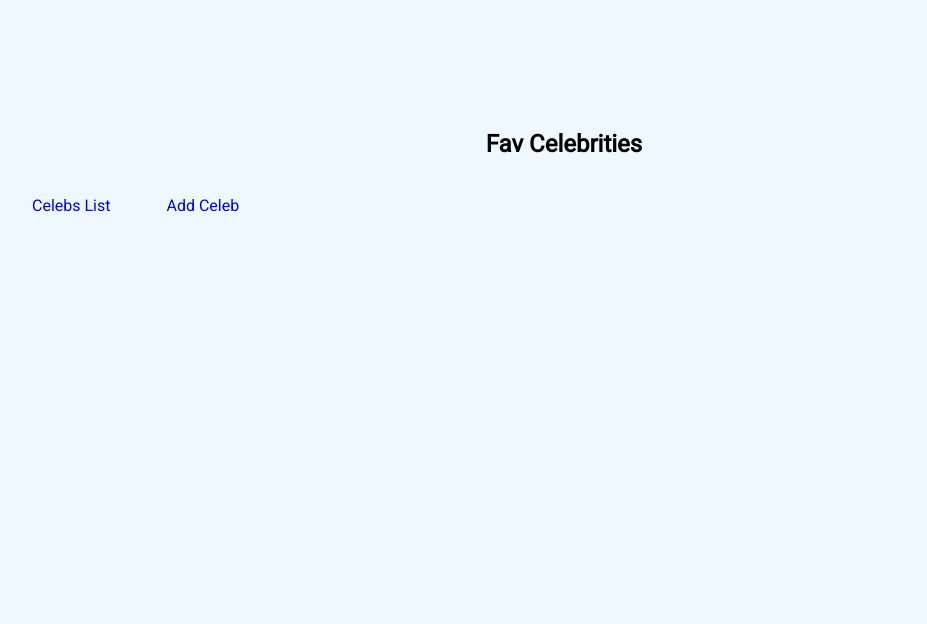
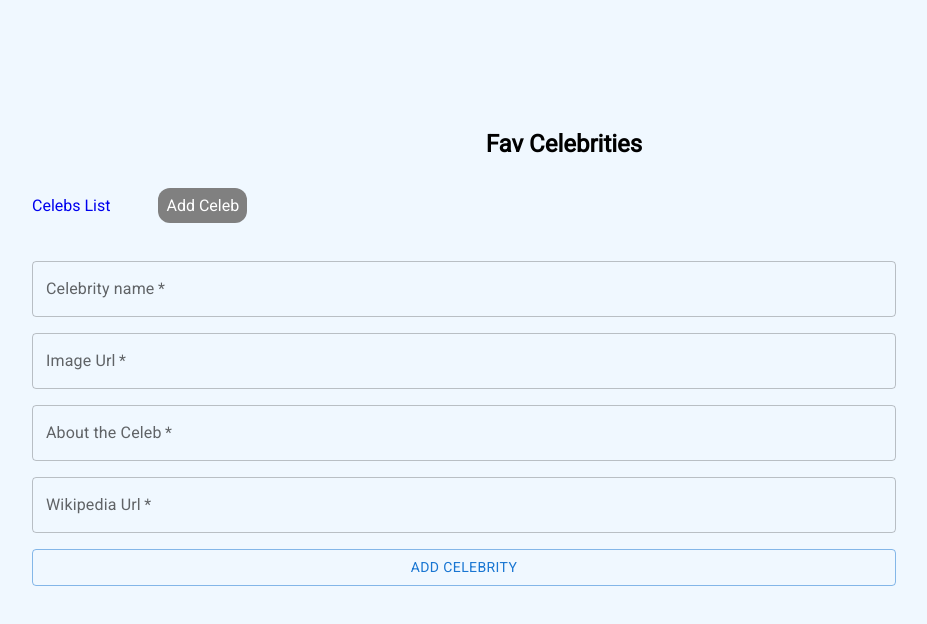
Before and after one commit to Suseendhiran/crudusers, a React (Create React App) app: page /add-celeb in a window 1280 px wide. Shown: the top 624 px of the page, without its empty margins (76-1003 px from the left). Built offline with nearby package versions, Linux system fonts and the light colour scheme; a web font is replaced by a local one.

Commit message:
router name changes

```diff
--- a/src/Components/Header/index.js
+++ b/src/Components/Header/index.js
@@ -4,7 +4,7 @@ import { Link, useLocation } from "react-router-dom";
 function Header() {
   const [navDetails, setNavDetails] = useState([
     { name: "Celebs List", path: "/" },
-    { name: "Add Celeb", path: "/create-user" },
+    { name: "Add Celeb", path: "/add-celeb" },
   ]);
   const location = useLocation();
 
--- a/src/Components/UserCard/index.js
+++ b/src/Components/UserCard/index.js
@@ -50,7 +50,7 @@ export default function UserCard({ celebDetails, id, handleDelete }) {
             alignItems: "center",
           }}
         >
-          <Link className="edit-celeb" to={`/edit-user/${id}`}>
+          <Link className="edit-celeb" to={`/edit-celeb/${id}`}>
             <Button size="small" color="primary">
               <EditIcon fontSize="10px" style={{ marginRight: "5px" }} />
               Edit
--- a/src/Router.js
+++ b/src/Router.js
@@ -94,10 +94,10 @@ function Router() {
       <Route exact path="/">
         <UsersList celebs={celebs} setCelebs={setCelebs} />
       </Route>
-      <Route path="/create-user">
+      <Route path="/add-celeb">
         <AddCelebs celebs={celebs} setCelebs={setCelebs} />
       </Route>
-      <Route path="/edit-user/:id">
+      <Route path="/edit-celeb/:id">
         <AddCelebs celebs={celebs} setCelebs={setCelebs} />
       </Route>
     </Switch>
```
